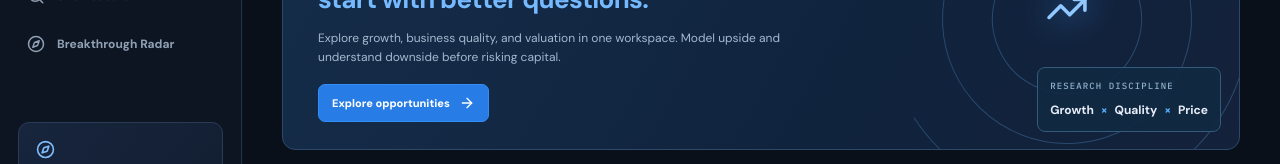
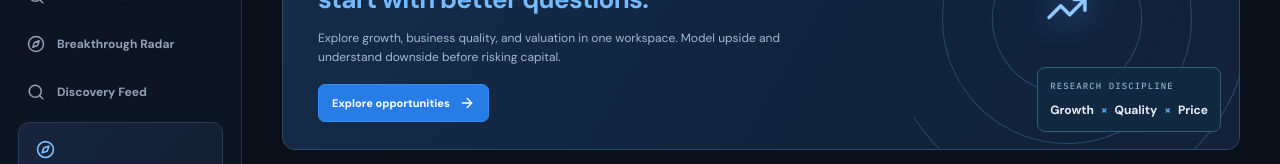
Before and after one commit to estebanvalentin2016-dotcom/atlas-investment-terminal, a React (Vite) app: page / in a window 1280 px wide. Shown: the part 410-574 px from the top of the page. Built offline with nearby package versions, Linux system fonts and the light colour scheme.

Commit message:
Wire publication discovery and update milestone notes

```diff
--- a/src/App.tsx
+++ b/src/App.tsx
@@ -1,14 +1,16 @@
 import {useEffect,useMemo,useState} from 'react';
 import RealResearch from './RealResearch';
 import BreakthroughResearch from './BreakthroughResearch';
+import PublicationDiscovery from './PublicationDiscovery';
+import './discovery.css';
 import './breakthrough.css';
 import './real-research.css';
 import {Activity,ArrowDownRight,ArrowRight,ArrowUpRight,BarChart3,Bookmark,Check,ChevronDown,Command,Compass,Download,Filter,LayoutDashboard,Menu,Plus,Search,Settings2,ShieldAlert,SlidersHorizontal,TrendingUp,X} from 'lucide-react';
 import {calculateValuation,companies,fmtMoney,fmtPct,makeScenarios,opportunityScore,startingInputs,type Company,type Inputs} from './model';
 
-type Page='Overview'|'Screener'|'Company Research'|'Valuation Lab'|'Watchlist'|'SEC Research'|'Breakthrough Radar';
+type Page='Overview'|'Screener'|'Company Research'|'Valuation Lab'|'Watchlist'|'SEC Research'|'Breakthrough Radar'|'Discovery Feed';
 type NoteMap=Record<string,string>;
-const nav:{name:Page;icon:typeof Activity}[]=[{name:'Overview',icon:LayoutDashboard},{name:'Screener',icon:Filter},{name:'Company Research',icon:BarChart3},{name:'Valuation Lab',icon:SlidersHorizontal},{name:'Watchlist',icon:Bookmark},{name:'SEC Research',icon:Search},{name:'Breakthrough Radar',icon:Compass}];
+const nav:{name:Page;icon:typeof Activity}[]=[{name:'Overview',icon:LayoutDashboard},{name:'Screener',icon:Filter},{name:'Company Research',icon:BarChart3},{name:'Valuation Lab',icon:SlidersHorizontal},{name:'Watchlist',icon:Bookmark},{name:'SEC Research',icon:Search},{name:'Breakthrough Radar',icon:Compass},{name:'Discovery Feed',icon:Search}];
 function loadJSON<T>(key:string,fallback:T):T {try{const v=localStorage.getItem(key);return v?JSON.parse(v) as T:fallback}catch{return fallback}}
 function Plot({values,color='#67b8f8',height=160,fill=false}:{values:number[];color?:string;height?:number;fill?:boolean}){const w=600,p=12;const min=Math.min(...values)*.92,max=Math.max(...values)*1.06,dy=Math.max(1,max-min);const pts=values.map((v,i)=>`${p+(i/(values.length-1))*(w-p*2)},${p+(1-(v-min)/dy)*(height-p*2)}`).join(' ');return <svg role="img" aria-label="Illustrative sample price trend" className="plot" viewBox={`0 0 ${w} ${height}`} preserveAspectRatio="none"><defs><linearGradient id={`g${color.replace('#','')}`} x1="0" x2="0" y1="0" y2="1"><stop offset="0%" stopColor={color} stopOpacity=".2"/><stop offset="100%" stopColor={color} stopOpacity="0"/></linearGradient></defs>{[.25,.5,.75].map(v=><line key={v} x1="0" x2={w} y1={height*v} y2={height*v} stroke="#273449" strokeDasharray="4 5"/>)}{fill&&<polygon points={`${p},${height} ${pts} ${w-p},${height}`} fill={`url(#g${color.replace('#','')})`}/>}<polyline points={pts} fill="none" stroke={color} strokeWidth="2.6" strokeLinejoin="round" strokeLinecap="round" vectorEffect="non-scaling-stroke"/></svg>}
 function Score({value}:{value:number}){return <span className={`score ${value>=75?'score-high':value>=50?'score-med':'score-low'}`}>{value}</span>}
@@ -30,7 +32,7 @@ export default function App(){
  {menuOpen&&<button aria-label="Close navigation" className="overlay" onClick={()=>setMenuOpen(false)}/>}
  <div className="mainarea"><header className="topbar"><div className="top-left"><button className="mobile-menu icon-btn" onClick={()=>setMenuOpen(true)}><Menu size={20}/></button><span className="breadcrumb">Workspace</span><span className="slash">/</span><b>{page}</b></div><div className="top-right"><span className="data-status"><span className="status-dot"/> DEMO DATA</span><span className="date">RESEARCH MODE</span><div className="top-avatar">A</div></div></header>
  <main className="content">
- <div className="pageheading"><div><div className="overline"><span className="small-square"/> ATLAS INTELLIGENCE <span className="muted">/ {page.toUpperCase()}</span></div><h1>{page==='Overview'?'Your investment command center':page==='Screener'?'Discover opportunities':page==='Company Research'?'Company deep dive':page==='Valuation Lab'?'Valuation laboratory':page==='Watchlist'?'Your research watchlist':page==='Breakthrough Radar'?'Emerging technology intelligence':'Real company research'}</h1><p>{page==='Overview'?'Find high-potential businesses. Understand the numbers. Make research-driven decisions.':page==='Screener'?'Filter and rank businesses with transparent, adjustable financial criteria.':page==='Company Research'?'Understand a business beyond its stock price.':page==='Valuation Lab'?'Stress-test future outcomes with your own assumptions.' :page==='Watchlist'?'Keep your highest-priority ideas and thesis notes in one place.':page==='Breakthrough Radar'?'Track hypotheses, technical evidence, and commercial milestones without invented scoring.':'Read actual annual SEC financial figures for publicly traded companies.'}</p></div><div className="heading-icon"><Command size={23}/></div></div>
+ <div className="pageheading"><div><div className="overline"><span className="small-square"/> ATLAS INTELLIGENCE <span className="muted">/ {page.toUpperCase()}</span></div><h1>{page==='Overview'?'Your investment command center':page==='Screener'?'Discover opportunities':page==='Company Research'?'Company deep dive':page==='Valuation Lab'?'Valuation laboratory':page==='Watchlist'?'Your research watchlist':page==='Breakthrough Radar'?'Emerging technology intelligence':page==='Discovery Feed'?'Research publication discovery':'Real company research'}</h1><p>{page==='Overview'?'Find high-potential businesses. Understand the numbers. Make research-driven decisions.':page==='Screener'?'Filter and rank businesses with transparent, adjustable financial criteria.':page==='Company Research'?'Understand a business beyond its stock price.':page==='Valuation Lab'?'Stress-test future outcomes with your own assumptions.' :page==='Watchlist'?'Keep your highest-priority ideas and thesis notes in one place.':page==='Breakthrough Radar'?'Track hypotheses, technical evidence, and commercial milestones without invented scoring.':page==='Discovery Feed'?'Find source-linked academic publications on emerging technologies.':'Read actual annual SEC financial figures for publicly traded companies.'}</p></div><div className="heading-icon"><Command size={23}/></div></div>
  <div className="disclaimer"><ShieldAlert size={18}/><div><strong>Simulation environment.</strong> The demo screens use fictional companies and prices. The SEC Research screen retrieves real reported financial data only after you request it. No live quotes or investment recommendations. Your notes, assumptions, watchlist, and breakthrough research entries are stored in this browser.</div></div>
  {page==='Overview'&&<><div className="hero"><div className="hero-text"><span className="hero-kicker"><span/> OPPORTUNITY ENGINE / V0.1</span><h2>Better investment decisions<br/><em>start with better questions.</em></h2><p>Explore growth, business quality, and valuation in one workspace. Model upside and understand downside before risking capital.</p><button className="button primary" onClick={()=>setPage('Screener')}>Explore opportunities <ArrowRight size={16}/></button></div><div className="hero-viz"><div className="orbit orbit1"/><div className="orbit orbit2"/><div className="orbit orbit3"/><div className="hero-icon"><TrendingUp size={43}/></div><div className="hero-metric"><span>RESEARCH DISCIPLINE</span><b>Growth <i>×</i> Quality <i>×</i> Price</b></div></div></div>
  <div className="stats-grid"><Stat label="Companies in demo universe" value={String(companies.length).padStart(2,'0')} sub="Fictional sample businesses"/><Stat label="Average revenue growth" value={`${(companies.reduce((s,c)=>s+c.growth,0)/companies.length).toFixed(1)}%`} sub="Across demo universe"/><Stat label="Top opportunity score" value={`${opportunityScore(top[0]).total}/100`} sub="Formula-based research rank" positive/><Stat label="Saved to watchlist" value={String(watch.length).padStart(2,'0')} sub="Stored locally in browser"/></div>
@@ -42,6 +44,7 @@ export default function App(){
  </>}
  {page==='SEC Research'&&<RealResearch/>}
  {page==='Breakthrough Radar'&&<BreakthroughResearch/>}
+ {page==='Discovery Feed'&&<PublicationDiscovery/>}
  {page==='Watchlist'&&<><section className="panel"><div className="panel-head"><div><span className="eyebrow">SAVED RESEARCH</span><h3>{watch.length} companies being tracked</h3></div><button className="button secondary" onClick={()=>setPage('Screener')}><Plus size={16}/> Discover companies</button></div>{watch.length===0?<div className="empty">Your watchlist is empty. Open the screener and select a company to add it.</div>:<div className="watch-grid">{watch.map(ticker=>{const c=companies.find(x=>x.ticker===ticker);if(!c)return null;return <article className="watch-card" key={ticker}><div className="watch-top"><div className="company-cell"><span className="tickerbox">{ticker[0]}</span><div><strong>{ticker}</strong><small>{c.name}</small></div></div><button className="icon-btn" aria-label={`Remove ${ticker}`} title="Remove from watchlist" onClick={()=>toggleWatch(ticker)}><X size={17}/></button></div><Plot values={c.points} height={93}/><div className="watch-bottom"><div><span>Opportunity score</span><Score value={opportunityScore(c).total}/></div><div><span>Saved research note</span><b>{notes[ticker]?.trim()?'Written':'Not yet'}</b></div></div><button className="button secondary full" onClick={()=>openCompany(ticker)}>View research <ArrowRight size={15}/></button></article>})}</div>}</section></>}
  <footer><span><Activity size={15}/> ATLAS TERMINAL <span className="muted">v0.2.0</span></span><span>For educational research · Not financial advice · Fictional demonstration data</span></footer>
  </main></div></div>;
```
